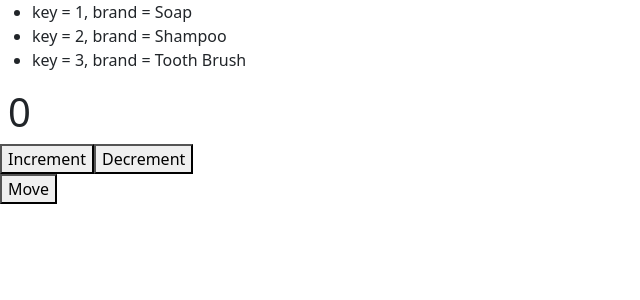
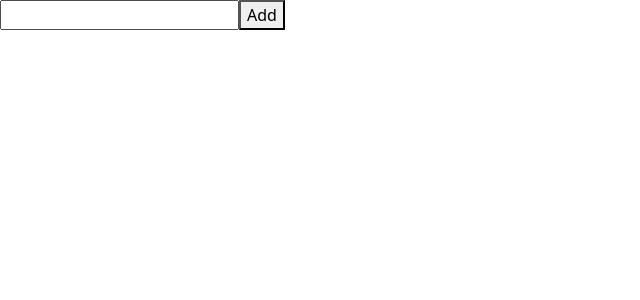
Before and after one commit to itsapep/react-js-fundamental, a React (Create React App) app: page / in a window 1280 px wide. Shown: the top 300 px of the page, without its empty margins (0-640 px from the left). Built offline with nearby package versions, Linux system fonts and the light colour scheme.

Commit message:
[add] create form list component

```diff
--- a/src/App.js
+++ b/src/App.js
@@ -11,6 +11,7 @@
 import Clock from './component/clock';
 import { Component } from 'react';
 import List from './component/list';
+import FormList from './component/form_list';
 
 class App extends Component {
   constructor(props) {
@@ -30,10 +31,13 @@
     return (
       // to wrap object and send ito index.html use <div> or blank tag <>
       <>
+        {/* List item */}
+        <FormList/>
+
         {/* List */}
-        <List/>
+        {/* <List/> */}
 
-        {this.state.page === "" ? <Counter onNavigate={this.navigation} default={2}/> : <h1>Pindah</h1>}
+        {/* {this.state.page === "" ? <Counter onNavigate={this.navigation} default={2}/> : <h1>Pindah</h1>} */}
 
         {/* clock */}
         {/* <Clock/> */}
--- /dev/null
+++ b/src/component/form_list.js
@@ -0,0 +1,46 @@
+import { Component } from "react";
+
+class FormList extends Component {
+    constructor(props) {
+        super(props)
+        this.state = {
+            newItem : '',
+            list : []
+        }
+    }
+
+    handleChange(key, value) {
+        this.setState({
+            [key] : value
+        })
+    }
+
+    handleSubmit = () => {
+        const newItem2 = {
+            id : 1 + Math.random(),
+            value : this.state.newItem
+        }
+        this.setState({
+            list : [...this.state.list, newItem2],
+            newItem : '' // this will clear textbox after clicking submit button
+        })
+    }
+
+    render() {
+        let listItem = this.state.list.map((nameItem) => {
+            return <li key={nameItem.id}>{nameItem.value}</li>
+        })
+
+        return (
+            <div>
+                <label>
+                    <input type='text' name='name' value={this.state.newItem} onChange={(e) => this.handleChange('newItem', e.target.value)}/>
+                </label>
+                <button type="submit" value='submit' onClick={this.handleSubmit}>Add</button>
+                <ul>{listItem}</ul>
+            </div>
+        )
+    }
+}
+
+export default FormList;
```
